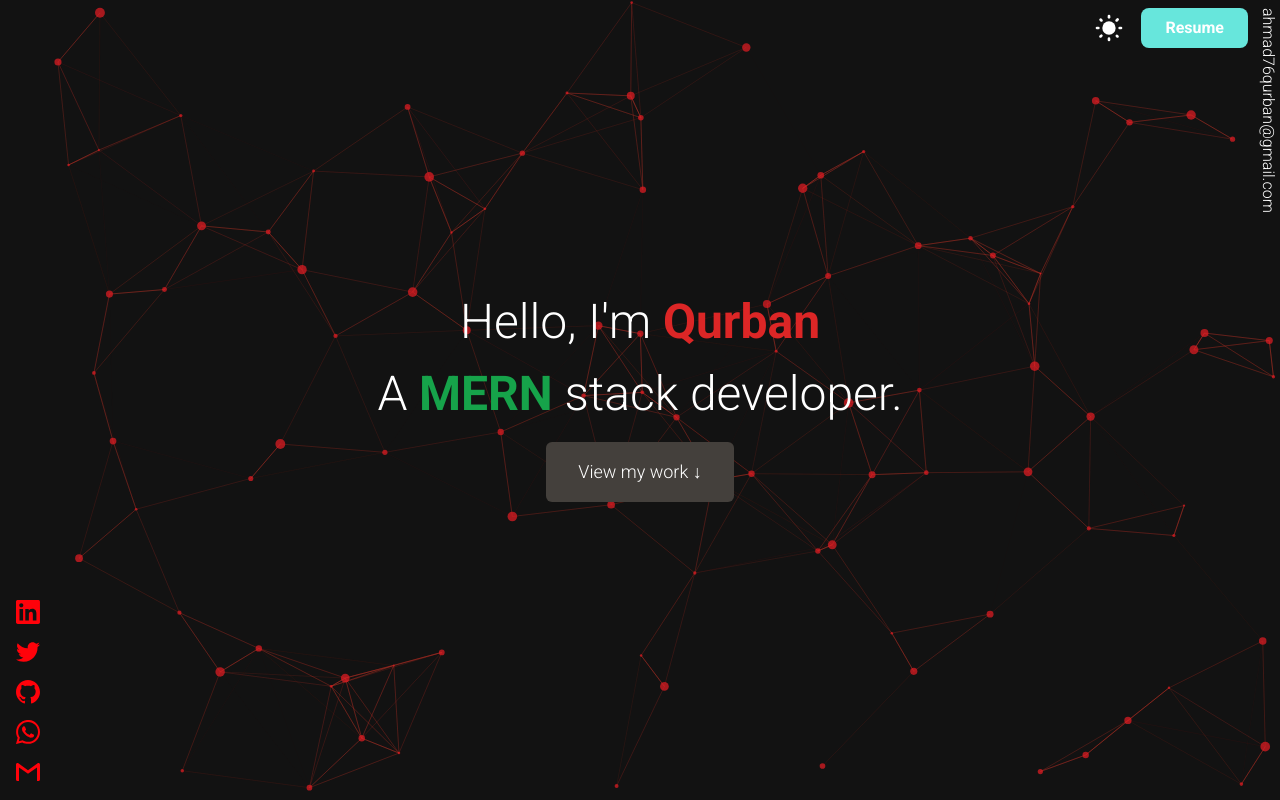
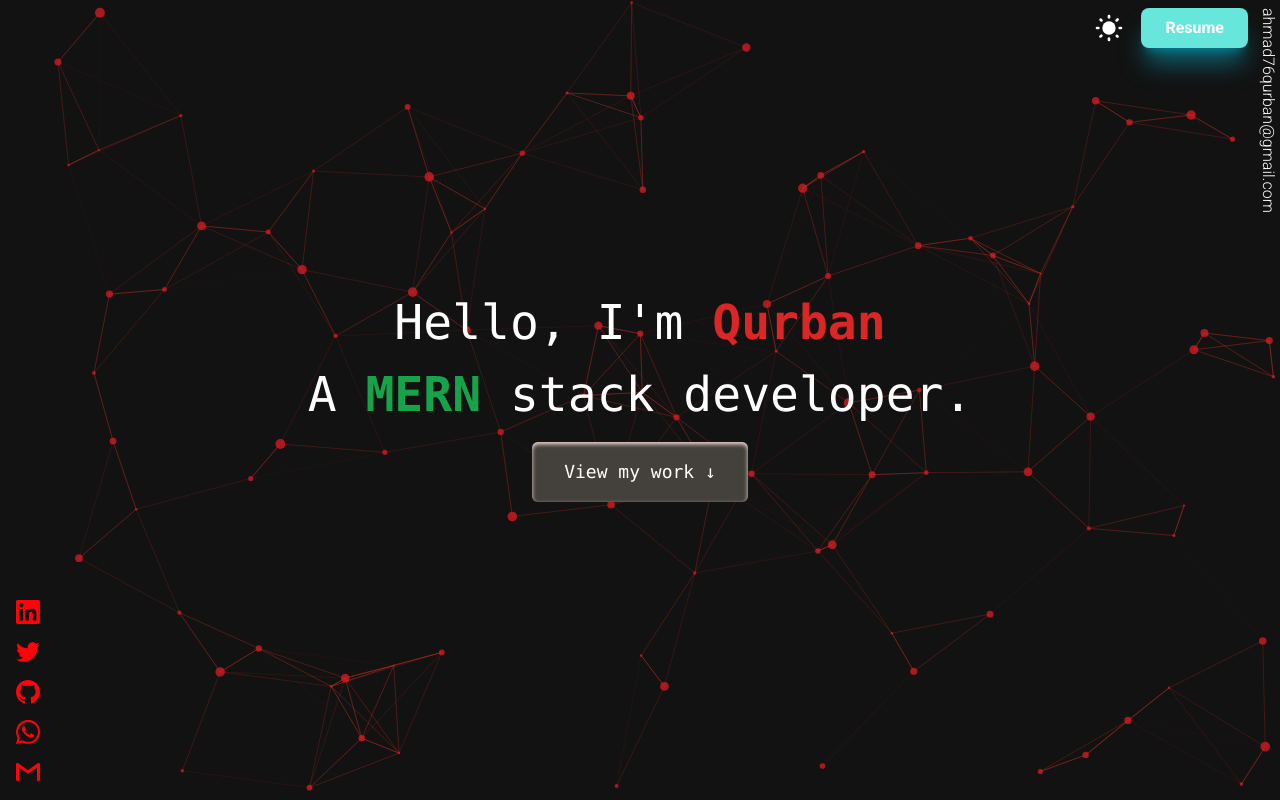
Before and after one commit to qur786/portfolio, a React (Vite) app: page / in a window 1280 px wide. Shown: the top 800 px of the page. Built offline with nearby package versions, Linux system fonts and the light colour scheme.

Commit message:
fix: extends custom tailwind

```diff
--- a/tailwind.config.js
+++ b/tailwind.config.js
@@ -3,18 +3,18 @@ export default {
   darkMode: "class",
   content: ["./index.html", "./src/**/*.{js,ts,jsx,tsx}"],
   theme: {
-    boxShadow: {
-      "experience-icon-border":
-        "0 0 0 4px #FF020A, inset 0 2px 0 rgba(0, 0, 0, 0.08), 0 3px 0 4px rgba(0, 0, 0, 0.05)",
-      "experience-icon-border-success":
-        "0 0 0 4px #45CE30, inset 0 2px 0 rgba(0, 0, 0, 0.08), 0 3px 0 4px rgba(0, 0, 0, 0.05)",
-    },
-    fontFamily: {
-      roboto: ["Roboto", "sans-serif"],
-    },
     extend: {
       colors: {
         primary: "#FF020A",
+      },
+      boxShadow: {
+        "experience-icon-border":
+          "0 0 0 4px #FF020A, inset 0 2px 0 rgba(0, 0, 0, 0.08), 0 3px 0 4px rgba(0, 0, 0, 0.05)",
+        "experience-icon-border-success":
+          "0 0 0 4px #45CE30, inset 0 2px 0 rgba(0, 0, 0, 0.08), 0 3px 0 4px rgba(0, 0, 0, 0.05)",
+      },
+      fontFamily: {
+        roboto: ["Roboto", "sans-serif"],
       },
     },
   },
```
